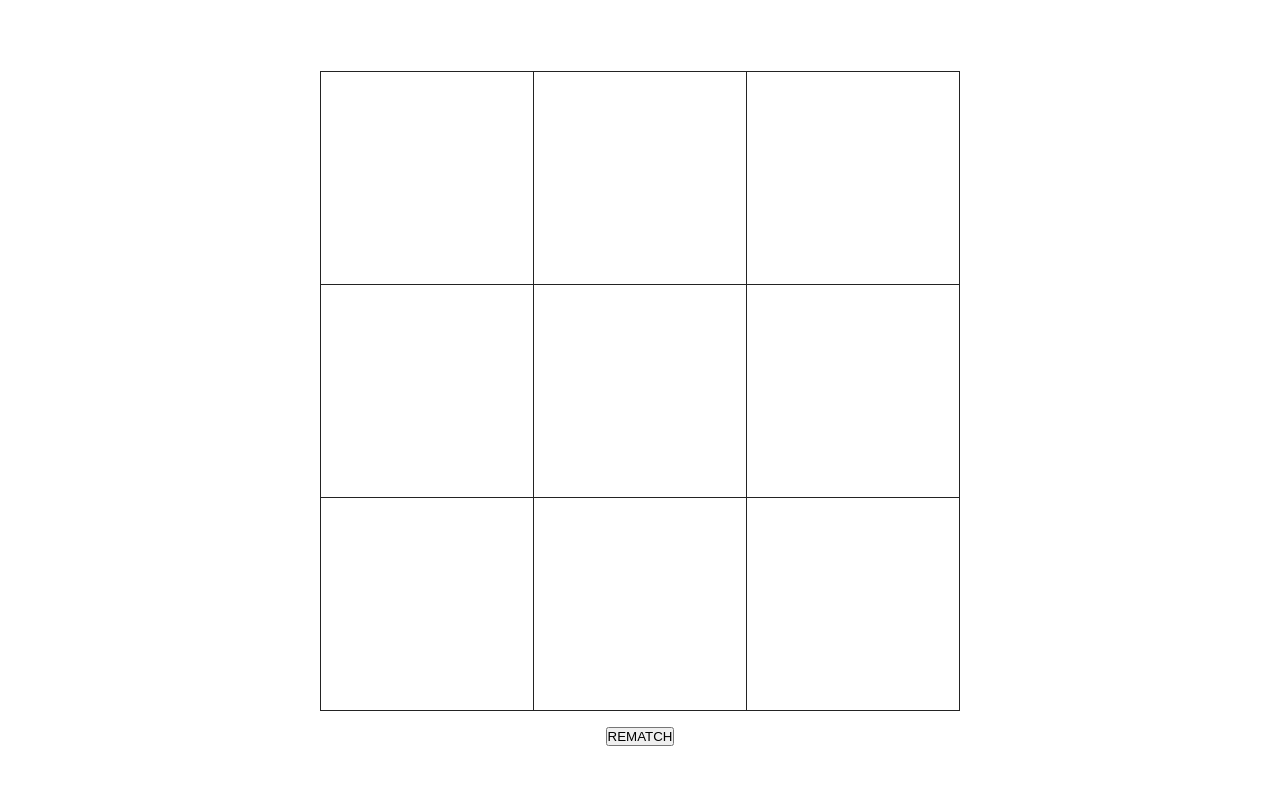
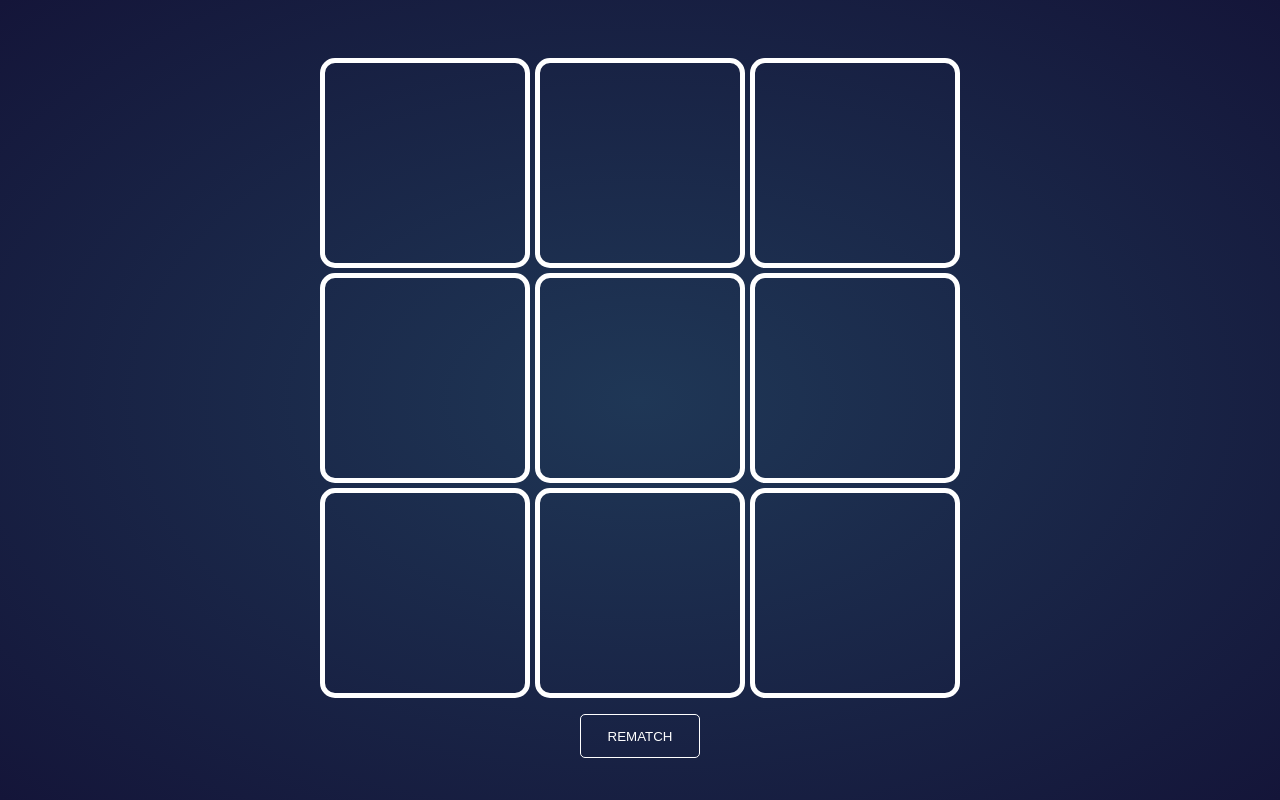
Before and after one commit to pablomattot/tic-tac-toe, a plain HTML site: page index.html in a window 1280 px wide. Both pictures are taken after a click on the button "REMATCH". Drawn offline with Linux system fonts and the light colour scheme.

Commit message:
Styled the front end of the game

```diff
--- a/script.js
+++ b/script.js
@@ -26,6 +26,7 @@ const gameboard = (function () {
 
     function resetBoard() {
         gameboard = Array(9);
+        cellArray.forEach(cell => cell.style.background = "none");
         render();
     }
 
@@ -47,8 +48,8 @@ const gameController = (function () {
     });
 
     // create players
-    const playerOne = player("pablo", "X");
-    const playerTwo = player("peble", "O");
+    const playerOne = player("Player One", "X");
+    const playerTwo = player("Player Two", "O");
     let currentPlayer;
     let winner = false;
 
@@ -57,6 +58,8 @@ const gameController = (function () {
             gameboard.setCellValue(setCurrentPlayer().marker, cellArray.indexOf(e.target));
             gameboard.render();
             checkWinner();
+            e.target.style.backgroundColor = "#FFF";
+            console.log(e.target);
         }
     }
 
--- a/style.css
+++ b/style.css
@@ -2,6 +2,10 @@
     margin: 0;
     padding: 0;
     box-sizing: border-box;
+}
+
+body {
+    background: radial-gradient(#1f3756, #141539);
 }
 
 main {
@@ -13,24 +17,48 @@ main {
     align-items: center;
 }
 
+#winner {
+    color: #FFF;
+    font-size: 34px;
+    font-weight: 900;
+    font-family: Arial, Helvetica, sans-serif;
+}
+
 .gameboard {
     height: 50vw;
     width: 50vw;
     display: grid;
+    grid-gap: 5px;
     grid-template-columns: repeat(3, minmax(0, 1fr));
     grid-template-rows: repeat(3, minmax(0, 1fr));
-    border-right: 1px solid #232323;
-    border-bottom: 1px solid #232323;
 }
 
 .cell {
-    border-top: 1px solid #232323;
-    border-left: 1px solid #232323;
+    border: 5px solid #FFF;
+    border-radius: 15px;
     display: flex;
     justify-content: center;
     align-items: center;
+    transition: all ease-out .3s;
+    color: #141539;
 }
 
 .cell:hover {
     cursor: pointer;
+    background: #FFF !important;
 }
+
+#reset {
+    background: none;
+    border: 1px solid #FFF;
+    border-radius: 5px;
+    padding: 1em 2em;
+    color: #FFF;
+    transition: all ease-out .3s;
+}
+
+#reset:hover {
+    cursor: pointer;
+    color: #141539;
+    background: #FFF;
+}
```
